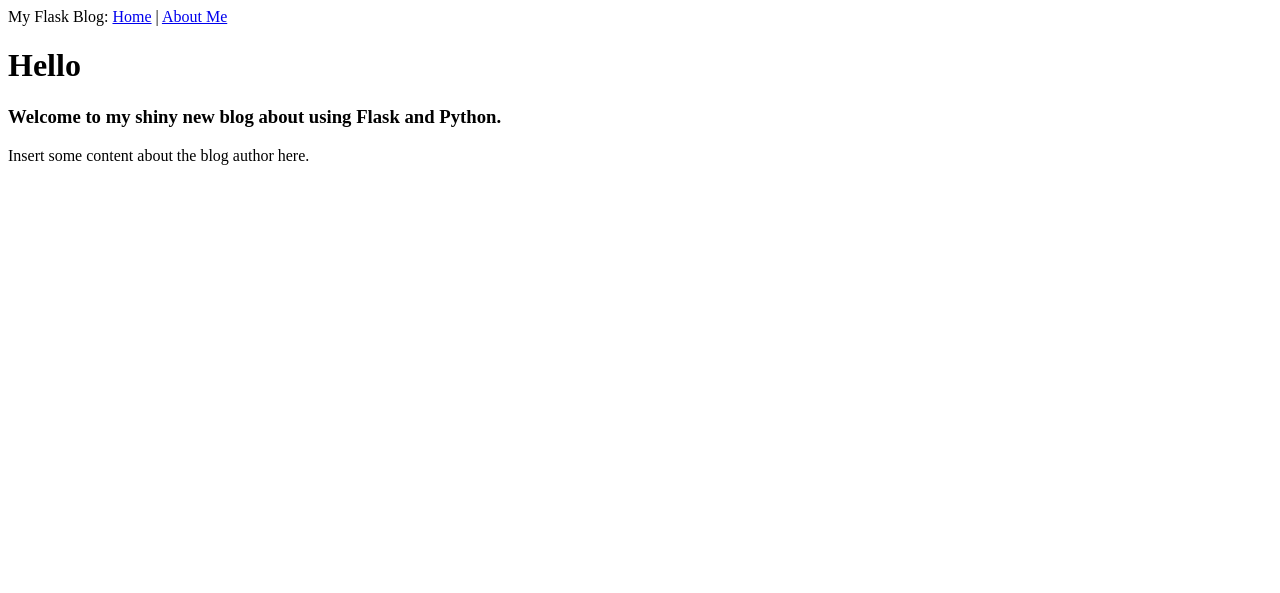
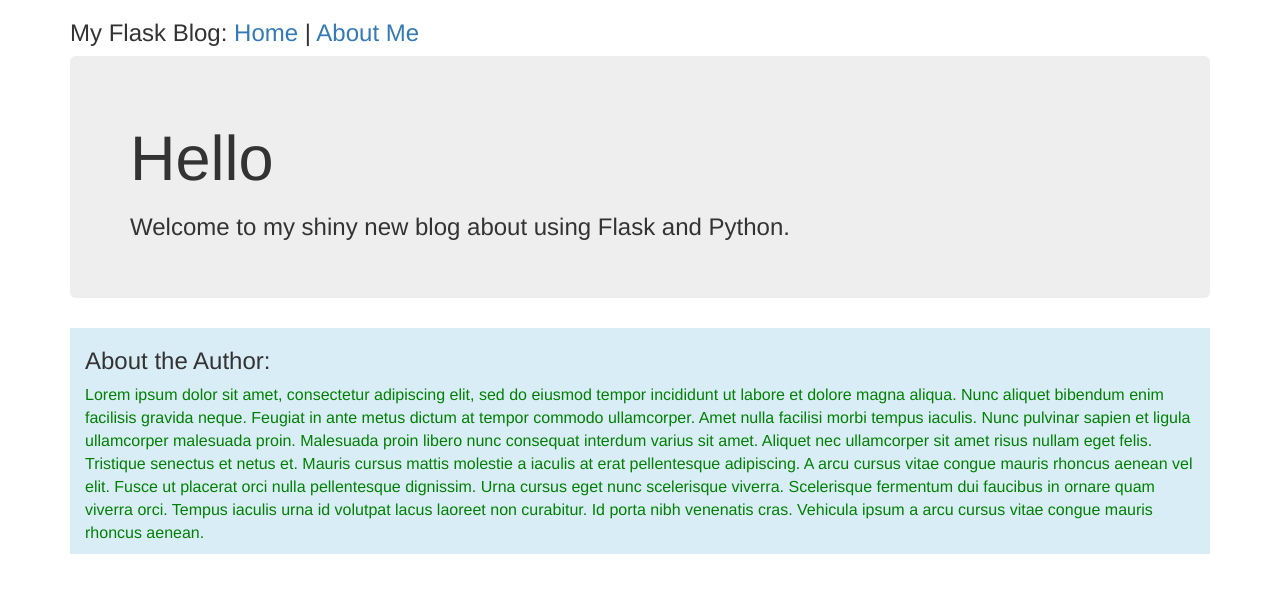
Before and after one commit to ronaldb/Learn-Flask, a Flask app: page /about in a window 1280 px wide. Shown: the top 593 px of the page. Run offline with Flask 2, Linux system fonts and the light colour scheme; some libraries are stand-ins or nearby versions.

Commit message:
Initialize

```diff
--- a/app/__init__.py
+++ b/app/__init__.py
@@ -1,5 +1,7 @@
 from flask import Flask
+from flask_bootstrap import Bootstrap
 
 app = Flask(__name__)
+Bootstrap(app)
 
 from app import routes
--- a/app/routes.py
+++ b/app/routes.py
@@ -8,11 +8,15 @@ def index():
     posts = [
         {
             'author': {'username': 'Darrell'},
-            'body' : 'This is the first post'
+            'body' : 'At vero eos et accusamus et iusto odio dignissimos ducimus qui blanditiis praesentium voluptatum deleniti atque corrupti quos dolores et quas molestias excepturi sint occaecati cupiditate non provident, similique sunt in culpa qui officia deserunt mollitia animi, id est laborum et dolorum fuga. Et harum quidem rerum facilis est et expedita distinctio. Nam libero tempore, cum soluta nobis est eligendi optio cumque nihil impedit quo minus id quod maxime placeat facere possimus, omnis voluptas assumenda est, omnis dolor repellendus.'
         },
         {
             'author': {'username': 'Anonymous'},
-            'body' : 'This is an anonymous post'
+            'body' : 'Temporibus autem quibusdam et aut officiis debitis aut rerum necessitatibus saepe eveniet ut et voluptates repudiandae sint et molestiae non recusandae. Itaque earum rerum hic tenetur a sapiente delectus, ut aut reiciendis voluptatibus maiores alias consequatur aut perferendis doloribus asperiores repellat.'
+        },
+        {
+            'author': {'username': 'Julius Caesar'},
+            'body' : 'Et tu, Brute?'
         }
     ]
 
--- a/app/templates/about.html
+++ b/app/templates/about.html
@@ -1,9 +1,27 @@
 {% extends "base.html" %}
 
 {% block content %}
+    <div class="container">
+    <div class="jumbotron">
         <h1>Hello</h1>
         <h3>Welcome to my shiny new blog about using Flask and Python.</h3>
-        <div>
-            <p>Insert some content about the blog author here.</p>
-        </div>
+    </div>
+    <div class="container-fluid bg-info">
+        <h3>About the Author:</h3>
+        <p style="color:green; font-size:16px">Lorem ipsum dolor sit amet, consectetur adipiscing elit, sed do
+        eiusmod tempor incididunt ut labore et dolore magna aliqua. Nunc aliquet
+        bibendum enim facilisis gravida neque. Feugiat in ante metus dictum at
+        tempor commodo ullamcorper. Amet nulla facilisi morbi tempus iaculis.
+        Nunc pulvinar sapien et ligula ullamcorper malesuada proin. Malesuada
+        proin libero nunc consequat interdum varius sit amet. Aliquet nec
+        ullamcorper sit amet risus nullam eget felis. Tristique senectus et
+        netus et. Mauris cursus mattis molestie a iaculis at erat pellentesque
+        adipiscing. A arcu cursus vitae congue mauris rhoncus aenean vel elit.
+        Fusce ut placerat orci nulla pellentesque dignissim. Urna cursus eget
+        nunc scelerisque viverra. Scelerisque fermentum dui faucibus in ornare
+        quam viverra orci. Tempus iaculis urna id volutpat lacus laoreet non
+        curabitur. Id porta nibh venenatis cras. Vehicula ipsum a arcu cursus
+        vitae congue mauris rhoncus aenean.</p>
+    </div>
+    </div>
 {% endblock %}
--- a/app/templates/base.html
+++ b/app/templates/base.html
@@ -1,3 +1,5 @@
+{% extends 'bootstrap/base.html' %}
+
 <html>
     <head>
         {% if title %}
@@ -7,7 +9,17 @@
         {% endif %}
     </head>
     <body>
-        <div>My Flask Blog: <a href='/index'>Home</a> | <a href='/about'>About Me</a></div>
-        {% block content %}{% endblock %}
+
+        {% block navbar %}
+        <div class="container"
+            <div class="navbar navbar-fixed-top">
+               <h3> My Flask Blog: <a href='/index'>Home</a> | <a href='/about'>About Me</a></h3>
+            </div>
+        </div>
+        {% endblock %}
+
+        {% block content %}
+        {% endblock %}
+
     </body>
 </html>
```
Also changed, not shown: app/templates/index.html (+11 -7 lines).
